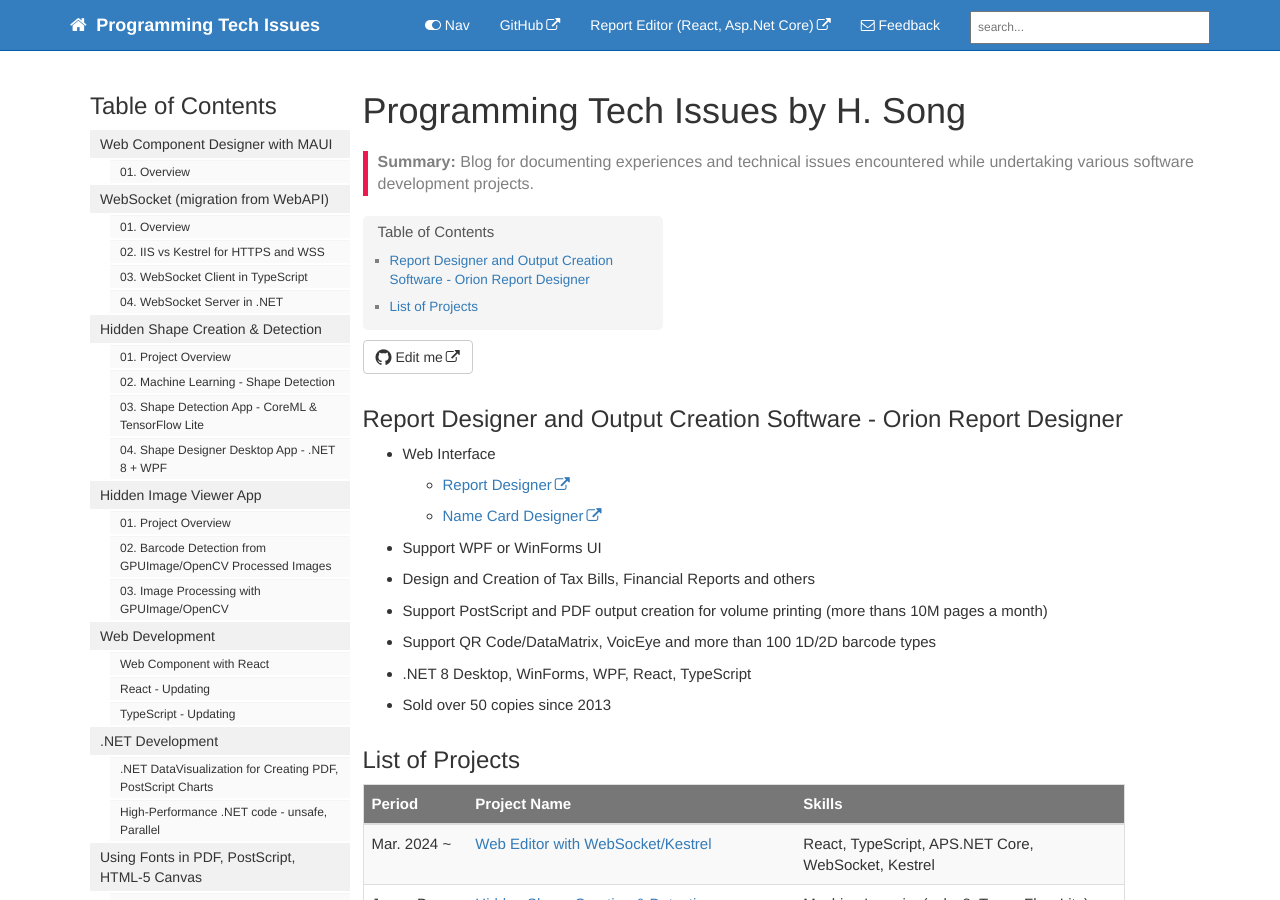
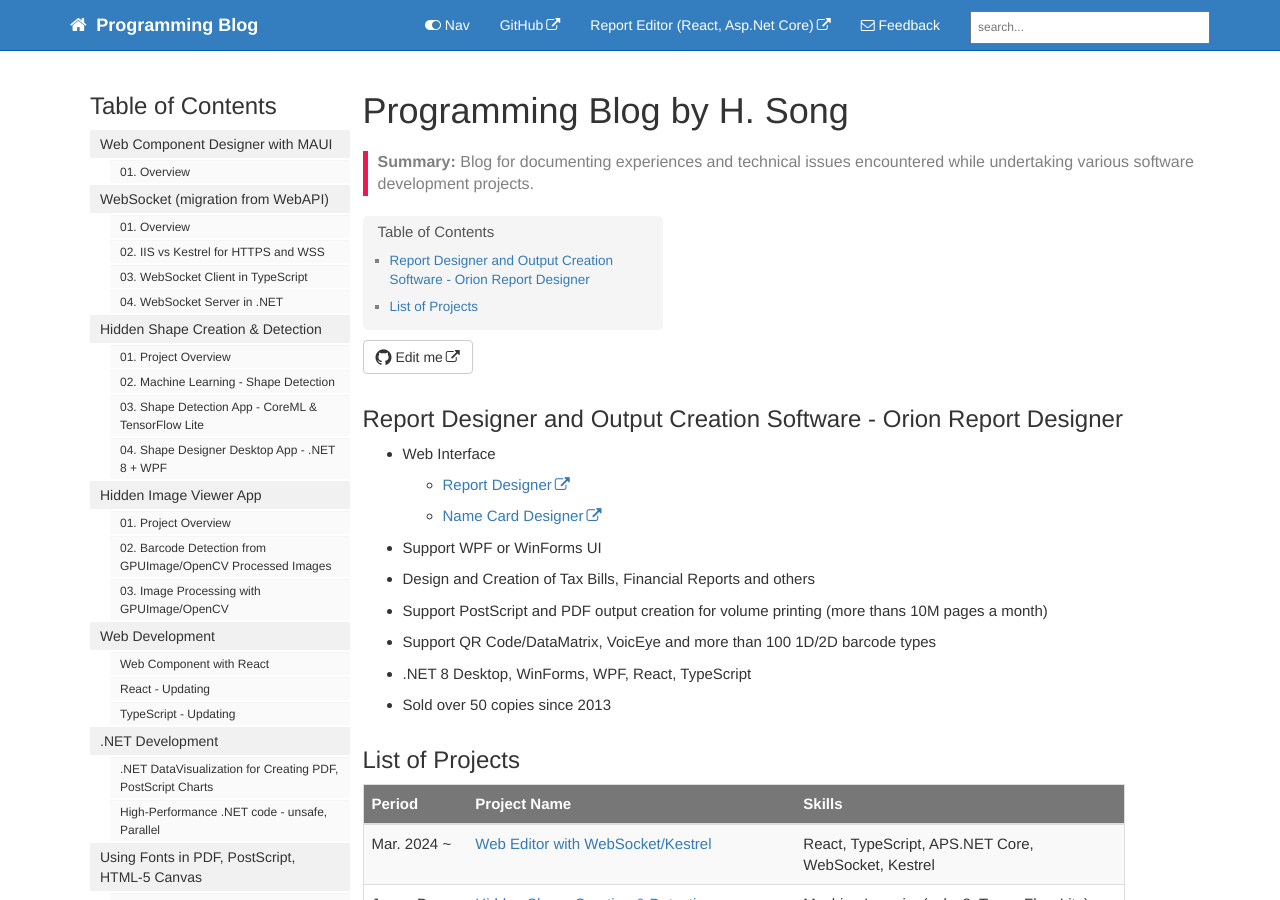
Before and after one commit to heungwook/heungwook.github.io, a Jekyll site: the page built from index.md, in a window 1280 px wide and 900 px high. Built offline with Jekyll 4.4.1, drawn with Linux system fonts in a browser that asks for light colours; comment, search, counter and statistics services are not loaded.

Commit message:
Update site titles and sidebar entries for consistency across the blog

```diff
--- a/_config.yml
+++ b/_config.yml
@@ -3,10 +3,10 @@ repository: heungwook/heungwook.github.io
 output: web
 # this property is useful for conditional filtering of content that is separate from the PDF.
 
-topnav_title: Programming Tech Issues
+topnav_title: Programming Blog
 # this appears on the top navigation bar next to the home button
 
-site_title: Programming Tech Issues
+site_title: Programming Blog
 # this appears in the html browser tab for the site title (seen mostly by search engines, not users)
 
 company_name: NT Solutions Inc.
--- a/_data/sidebars/mydoc_sidebar.yml
+++ b/_data/sidebars/mydoc_sidebar.yml
@@ -12,8 +12,6 @@ entries:
     - title: 01. Overview
       url: /doc202402_01_overview.html
       output: web, pdf
-
-
 
   - title: WebSocket (migration from WebAPI)
     output: web, pdf
--- a/_layouts/default.html
+++ b/_layouts/default.html
@@ -23,7 +23,7 @@
 
             $("#collapseAll").click(function(e) {
                 e.preventDefault();
-                $("#mysidebar").navgoco('toggle', false);
+                $("#mysidebar").navgoco('toggle', true);
             });
 
             $("#expandAll").click(function(e) {
--- a/index.md
+++ b/index.md
@@ -1,5 +1,5 @@
 ---
-title: "Programming Tech Issues by H. Song"
+title: "Programming Blog by H. Song"
 keywords: homepage
 tags: []
 sidebar: mydoc_sidebar
```
